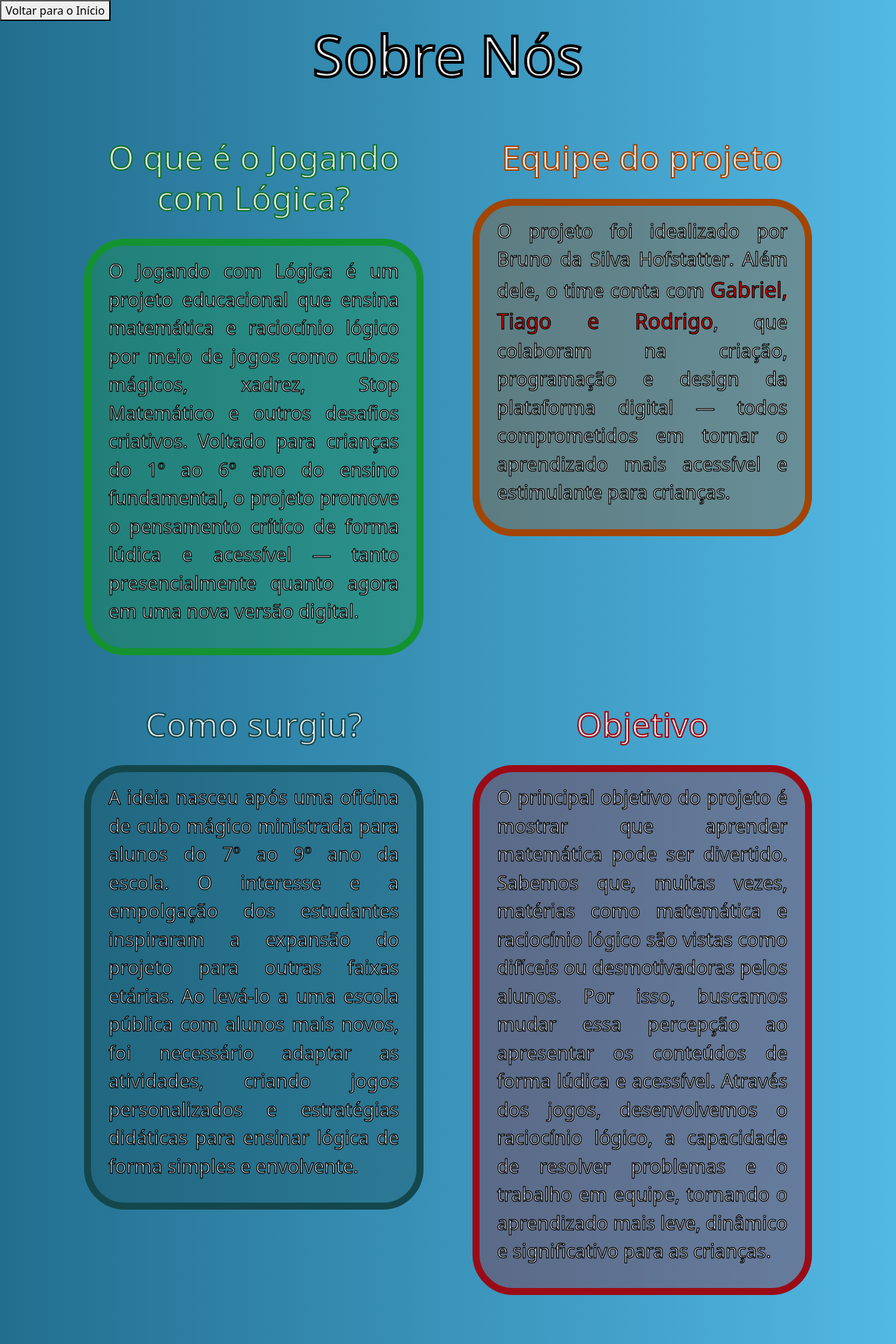
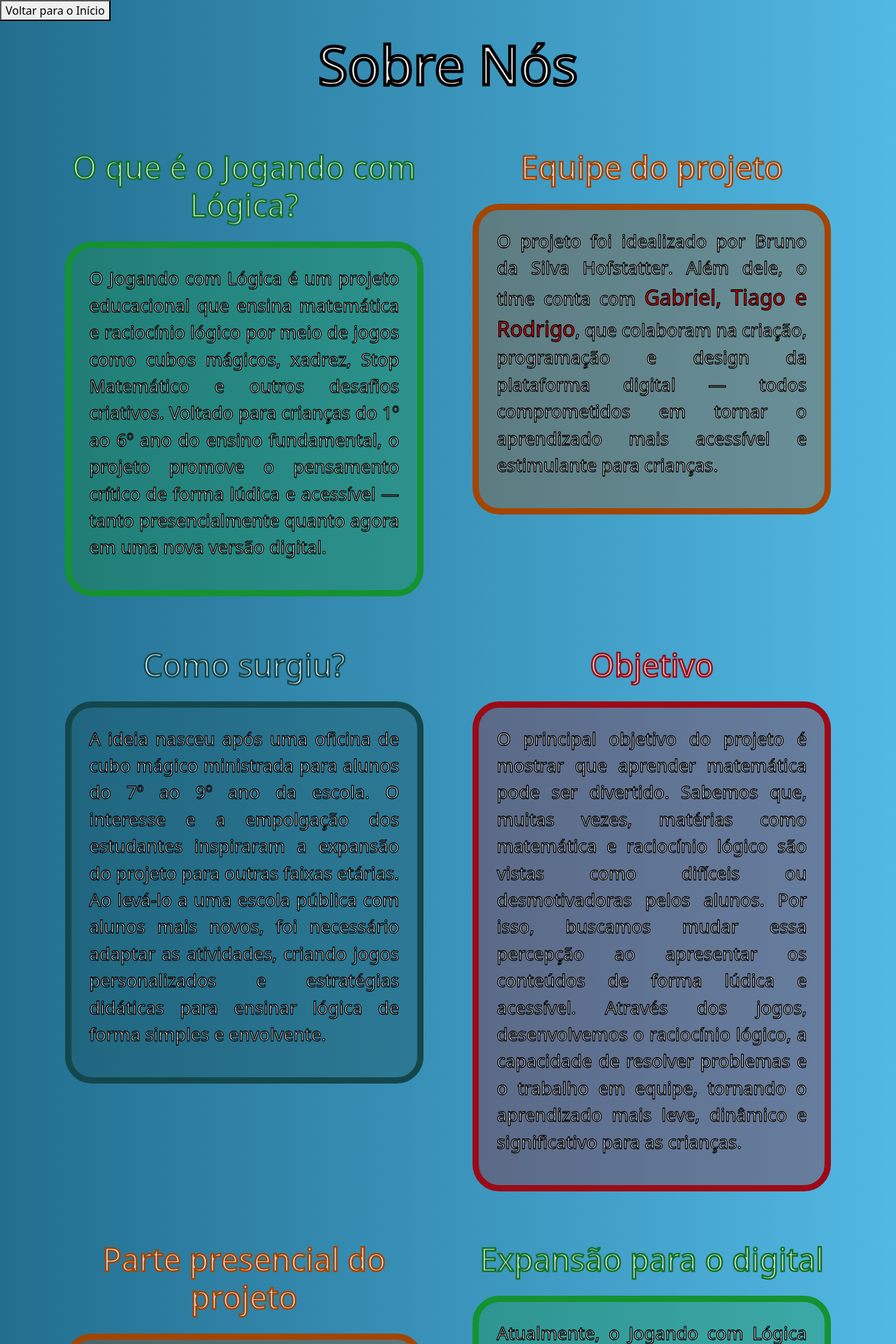
Before and after one commit to tiagopgbianchi/Jogando-com-logica-teste, a React (Vite) app: page /sobre in a window 1280 px wide. Shown: the top 1920 px of the page at 70% size. Built offline with nearby package versions, Linux system fonts and the light colour scheme; a web font is replaced by a local one.

Commit message:
Design adaptadtivo SObre
Alterei design sobre pra responder para os diferente mtamnahos de telas

```diff
--- a/src/CSS/SobreContato.css
+++ b/src/CSS/SobreContato.css
@@ -1,43 +1,121 @@
-section{
+/* Responsive Layout Enhancements */
+
+/* Allow layout to scale with screen size */
+section {
     font-family: "Cherry Bomb One", system-ui;
     font-weight: 200;
     font-style: normal;
-    font-size: 25px;
     color: #eeeeee;
-    margin: 0 100px 0 100px;
-    -webkit-text-stroke: 1.25px #000000;
+    margin: 0 auto;
+    -webkit-text-stroke: clamp(1px, 0.1vw, 10px) #000000;
 }
 
-/*.sobre{
-
+.boxBoxes {
+  display: grid;
+  grid-template-columns: 1fr;  /* default: single column on small screens */
+  gap: 12vw;                    /* gutter between items scales with viewport */
+  padding: 2vw;                /* container padding scales with viewport */
 }
 
-.contato{
-
-}*/
-p{
-    -webkit-text-stroke: 1.25px #000000;
-}
-h3{
-    font-size: 48px;
-    color: #eeeeee;
-
+/* Two columns on larger screens */
+@media (min-width: 800px) {
+  .boxBoxes {
+    grid-template-columns: 1fr 1fr;  /* two equal columns */
+    gap: 5.5vw;                       /* optional: larger spacing on big screens */
+    padding: 2vw 6vw;
+  }
 }
 
-h2{
+.section-title {
+    font-size: clamp(30px, 3.5vw, 999px);
+    text-align: center;
+    margin-bottom: clamp(14px, 2vw, 50px);;
+}
+
+/* Base Box Styles */
+.digBox, .equBox, .objBox, .oqeBox, .presBox, .surgBox {
+    border-radius: 3vw;
+    padding: 2vw;
+    box-sizing: border-box;
+    font-size: clamp(18px, 2vw, 90px);
+    text-align: justify;
+    width: 100%;
+    -webkit-text-stroke: clamp(1px, 0.1vw, 10px) #000000;
+}
+
+/* Specific Colors */
+.digBox {
+    border: clamp(6px,0.75vw,40px) solid #159230;
+    background-color: #15923050;
+}
+.digSection {
+    -webkit-text-stroke: clamp(1.5px,0.2vw, 10px) #147228;
+}
+
+.equBox {
+    border: clamp(6px,0.75vw,40px) solid #a24503;
+    background-color: #a2450350;
+}
+.equSection {
+    -webkit-text-stroke: clamp(1.5px,0.2vw, 10px) #a24503;
+}
+
+.objBox {
+    border: clamp(6px,0.75vw,40px) solid #9b0b16;
+    background-color: #9b0b1650;
+}
+.objSection {
+    -webkit-text-stroke: clamp(1.5px,0.2vw, 10px) #9b0b16;
+}
+
+.oqeBox {
+    border: clamp(6px,0.75vw,40px) solid #159230;
+    background-color: #15923050;
+}
+.oqeSection {
+    -webkit-text-stroke: clamp(1.5px,0.2vw, 10px) #147228;
+}
+
+.presBox {
+    border:clamp(6px,0.75vw,40px) solid #a24503;
+    background-color: #a2450350;
+}
+.presSection {
+    -webkit-text-stroke: clamp(1.5px,0.2vw, 10px) #a24503;
+}
+
+.surgBox {
+    border: clamp(6px,0.75vw,40px) solid #14474c;
+    background-color: #14474c50;
+}
+.surgSection {
+    -webkit-text-stroke: clamp(1.5px,0.2vw, 10px) #14474c;
+}
+
+/* Typography */
+h2 {
     color: #eeeeee;
-    font-size: 80px;
+    font-size: clamp(45px, 6vw, 200px);
     text-align: center;
-    margin-bottom: 50px;
-    -webkit-text-stroke: 4px #000000;
+    margin-bottom: 3rem;
+    -webkit-text-stroke: clamp(2px,0.35vw,10px) #000000;
+}
+
+
+
+.contText {
+
+    -webkit-text-stroke: 1.25px #000000;
+    margin-bottom: 1.5rem;
 }
 
 strong {
-  font-weight: normal;
+    font-weight: normal;
 }
 
-.contText{
-    font-size: 30px;
-    margin-bottom: 30px;
-    -webkit-text-stroke: 1.5px #000000;
+/* Optional responsive adjustments for .sobre, .contato */
+.sobre, .contato {
+    width: 100%;
+    box-sizing: border-box;
+    padding: 1rem;
 }
--- a/src/Pages/Sobre.tsx
+++ b/src/Pages/Sobre.tsx
@@ -1,5 +1,5 @@
 import "../CSS/SobreContato.css";
-import "../CSS/SobreSections.css";
+//import "../CSS/SobreSections.css";
 import SectionBox from "../Components/sectionBox";
 
 function Sobre() {
```
